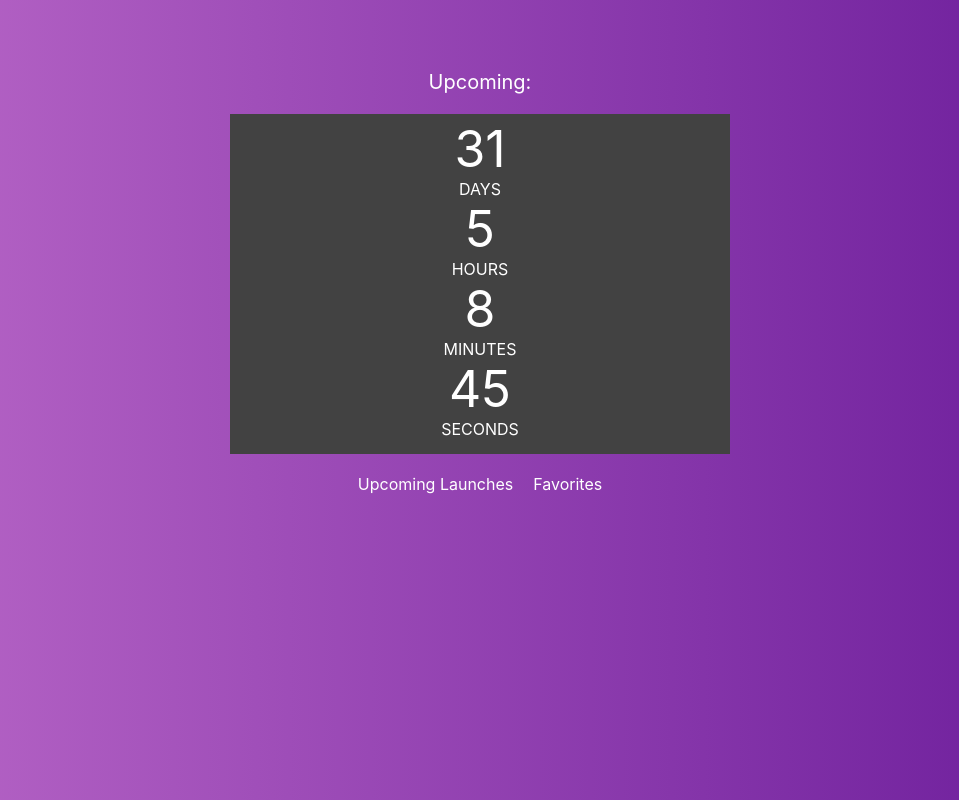
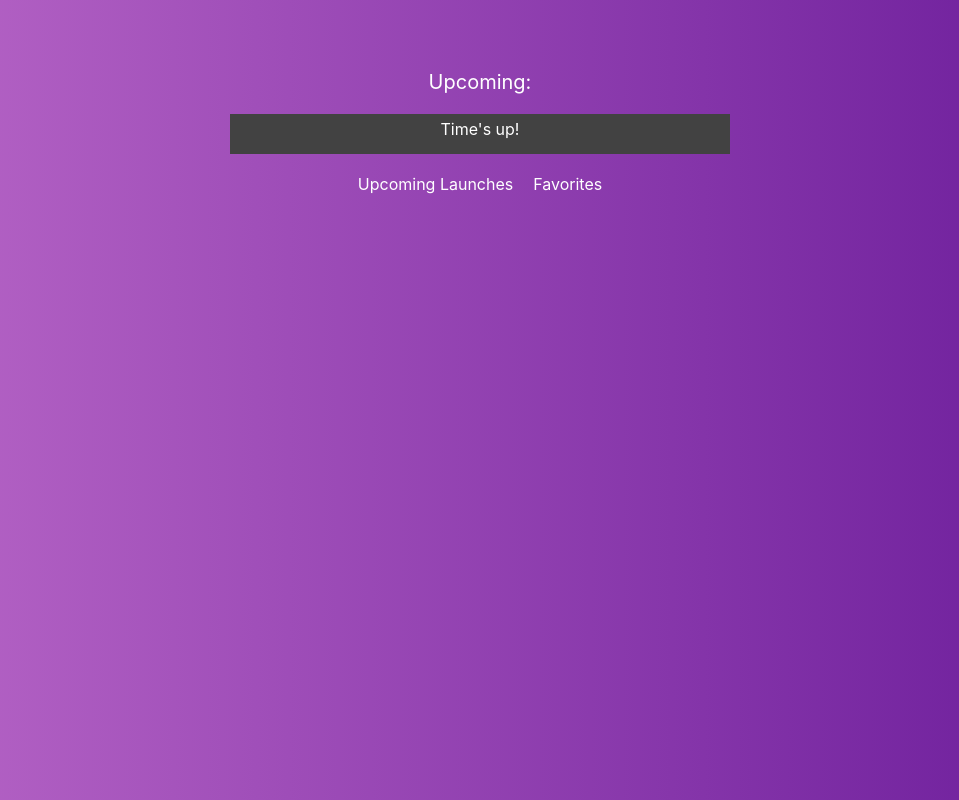
Before and after one commit to welfar/RocketLaunch, a React (Create React App) app in the folder ubirocket/: page / in a window 1280 px wide. Shown: the whole page, without its empty margins (160-1119 px from the left). Built offline with nearby package versions, Linux system fonts and the light colour scheme; no server answers.

Commit message:
Component update with corrections to some command lines

```diff
--- a/ubirocket/src/components/Time.js
+++ b/ubirocket/src/components/Time.js
@@ -13,16 +13,15 @@ function Time() {
 	});
 
 	const calculateTimeLeft = () => {
-		let year = new Date().getFullYear();
-		let difference = +new Date(`${year}/11/24`) - +new Date();
+		let difference = +new Date(rocketInfo.launch_date_local) - +new Date();
 		let timeLeft = {};
 
 		if (difference > 0) {
 			timeLeft = {
-				DAYS: Math.floor(difference / (1000 * 60 * 60 * 24)),
-				HOURS: Math.floor((difference / (1000 * 60 * 60)) % 24),
-				MINUTES: Math.floor((difference / 1000 / 60) % 60),
-				SECONDS: Math.floor((difference / 1000) % 60),
+				DAYS: Math.floor(difference / (1000 * 60 * 60 * 24)) || 0,
+				HOURS: Math.floor((difference / (1000 * 60 * 60)) % 24) || 0,
+				MINUTES: Math.floor((difference / 1000 / 60) % 60) || 0,
+				SECONDS: Math.floor((difference / 1000) % 60) || 0,
 			};
 		}
 		return timeLeft;
@@ -43,10 +42,6 @@ function Time() {
 	const timerComponents = [];
 
 	Object.keys(timeLeft).forEach((interval) => {
-		if (!timeLeft[interval]) {
-			return;
-		}
-
 		timerComponents.push(
 			<span>
 				<div className="inter">{timeLeft[interval]}</div>
```
